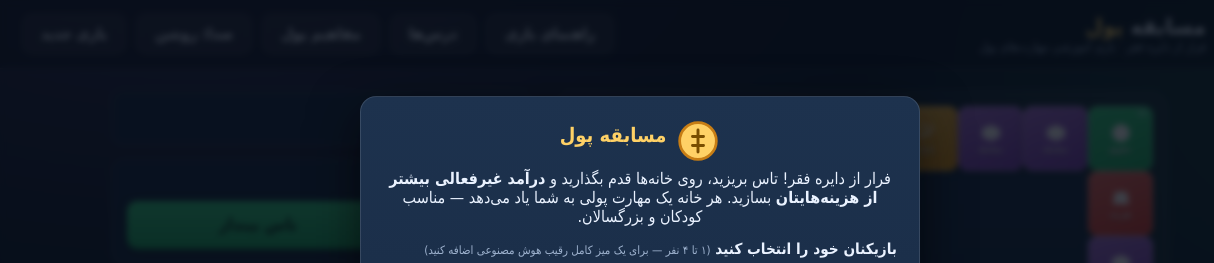
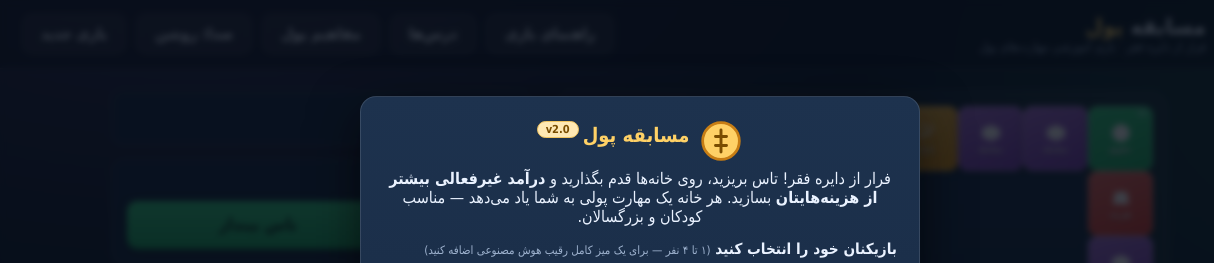
Before and after one commit to mmshamlurad404-netizen/richdadgame, a plain HTML site: page fa/index.html in a window 1280 px wide. Shown: the top 263 px of the page, 0-1214 px from the left. Drawn offline with Linux system fonts and the light colour scheme.

Commit message:
feat: add v2 version tag to setup header (GAME_VERSION 2.0) Co-authored-by: monkeycode-ai <monkeycode-ai@chaitin.com>

```diff
--- a/css/style.css
+++ b/css/style.css
@@ -490,6 +490,7 @@ main {
 /* ---------- setup ---------- */
 .setup-head { text-align: center; margin-bottom: 14px; }
 .setup-head .logo-row { display: flex; align-items: center; justify-content: center; gap: 10px; margin-bottom: 6px; }
+.version-tag { font-size: 11px; font-weight: 700; color: #7a4d00; background: #ffe8b3; border: 1px solid #f0c35e; border-radius: 999px; padding: 1px 8px; margin-left: -6px; align-self: flex-start; margin-top: 2px; }
 .setup-head svg { width: 44px; height: 44px; }
 #setup-modal .modal-box { max-width: 560px; }
 .prow {
--- a/fa/css/style.css
+++ b/fa/css/style.css
@@ -491,6 +491,7 @@ main {
 /* ---------- setup ---------- */
 .setup-head { text-align: center; margin-bottom: 14px; }
 .setup-head .logo-row { display: flex; align-items: center; justify-content: center; gap: 10px; margin-bottom: 6px; }
+.version-tag { font-size: 11px; font-weight: 700; color: #7a4d00; background: #ffe8b3; border: 1px solid #f0c35e; border-radius: 999px; padding: 1px 8px; margin-right: -6px; align-self: flex-start; margin-top: 2px; }
 .setup-head svg { width: 44px; height: 44px; }
 #setup-modal .modal-box { max-width: 560px; }
 .prow {
--- a/fa/index.html
+++ b/fa/index.html
@@ -71,6 +71,7 @@
           <path d="M12 6v12M9 9.5h6M9 14.5h6" stroke="#7a4d00" stroke-width="1.6" stroke-linecap="round"/>
         </svg>
         <h2>مسابقه پول</h2>
+        <span class="version-tag">v2.0</span>
       </div>
       <p>فرار از دایره فقر! تاس بریزید، روی خانه‌ها قدم بگذارید و <b>درآمد غیرفعالی بیشتر از هزینه‌هایتان</b> بسازید. هر خانه یک مهارت پولی به شما یاد می‌دهد — مناسب کودکان و بزرگسالان.</p>
       <div id="resume-wrap"></div>
--- a/fa/js/data.js
+++ b/fa/js/data.js
@@ -1,6 +1,8 @@
 /* ============================================================
    مسابقه پول — داده‌های بازی (شغل‌ها، صفحه، کارت‌ها، درس‌ها)
    ============================================================ */
+
+const GAME_VERSION = '2.0';
 
 const BOARD_SIZE = 32;
 
--- a/js/data.js
+++ b/js/data.js
@@ -1,6 +1,8 @@
 /* ============================================================
    Money Quest — game data (jobs, board, cards, lessons)
    ============================================================ */
+
+const GAME_VERSION = '2.0';
 
 const BOARD_SIZE = 32;
 
```
Also changed, not shown: index.html (+1 -0 lines).
